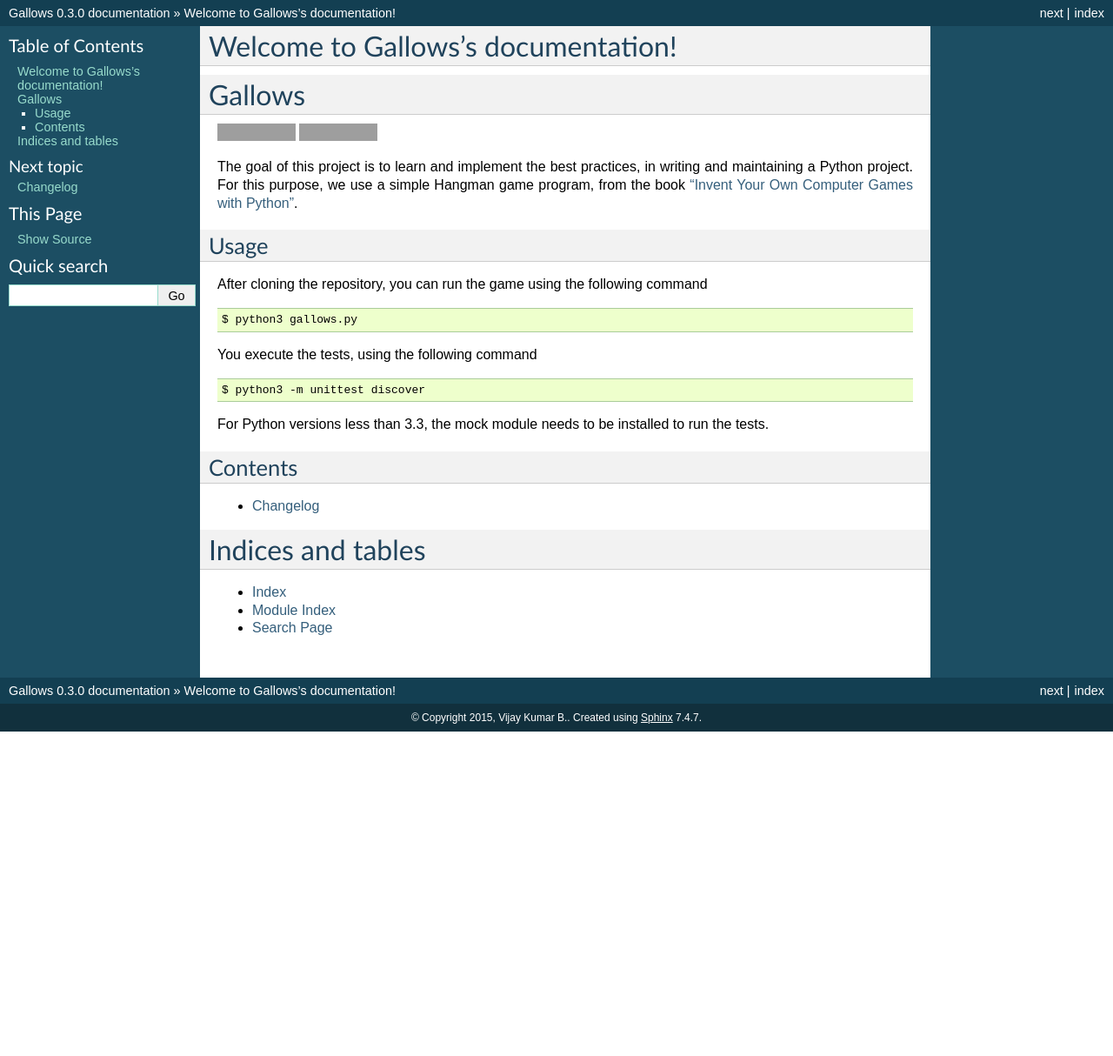
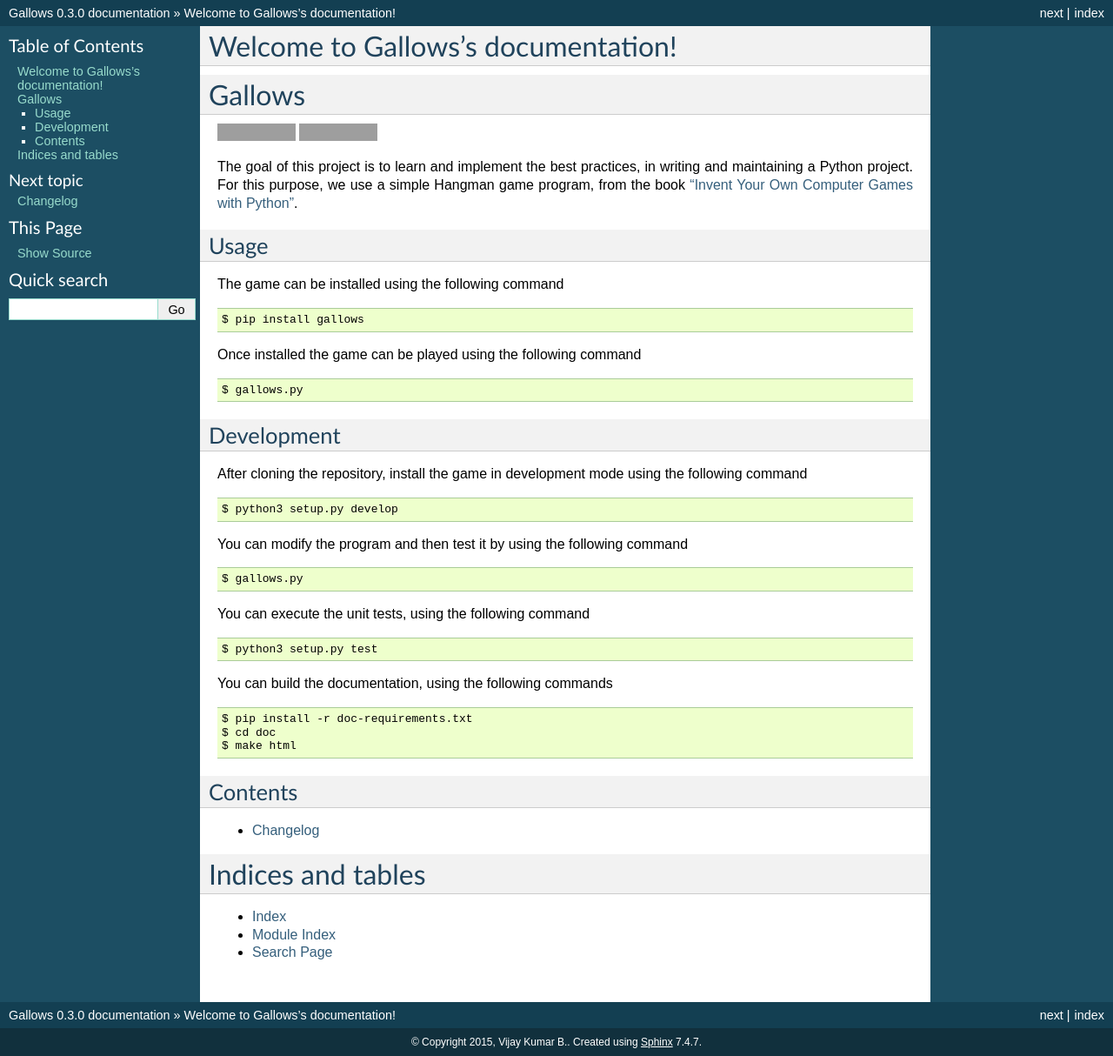
Before and after one commit to Chennaipy/hangman, a Sphinx documentation site: the page built from doc/index.rst, in a window 1280 px wide. Shown: the whole page at 87% size. Built offline with Sphinx 7.4.7, drawn with Linux system fonts in a browser that asks for light colours; before the commit the page ends 900 px from its top, so only the background shows below that; grey boxes are pictures that could not be loaded.

Commit message:
Update README.rst with new procedures.
We currently use setup.py for development and executing the unit
tests. Procedure to build the documentation has also been added. Also
since the package is available on PyPI, user can just install from
there. Fixes #44.

```diff
--- a/README.rst
+++ b/README.rst
@@ -15,14 +15,33 @@
 Usage
 -----
 
-After cloning the repository, you can run the game using the following
+The game can be installed using the following command ::
+
+  $ pip install gallows
+
+Once installed the game can be played using the following command ::
+
+  $ gallows.py
+
+Development
+-----------
+
+After cloning the repository, install the game in development mode
+using the following command ::
+
+  $ python3 setup.py develop
+
+You can modify the program and then test it by using the following
 command ::
 
-  $ python3 gallows.py
+  $ gallows.py
 
-You execute the tests, using the following command ::
+You can execute the unit tests, using the following command ::
 
-  $ python3 -m unittest discover
+  $ python3 setup.py test
 
-For Python versions less than 3.3, the mock module needs to be
-installed to run the tests.
+You can build the documentation, using the following commands ::
+
+  $ pip install -r doc-requirements.txt
+  $ cd doc
+  $ make html
--- a/doc/changelog.rst
+++ b/doc/changelog.rst
@@ -1,5 +1,8 @@
 Changelog
 =========
+
+* :support:`44` Updated README.rst to reflect the current usage and
+  development procedures.
 
 * :support:`43` Add doc-requirements.txt to install requirements to
   build the documentation. This is required for building the
```
